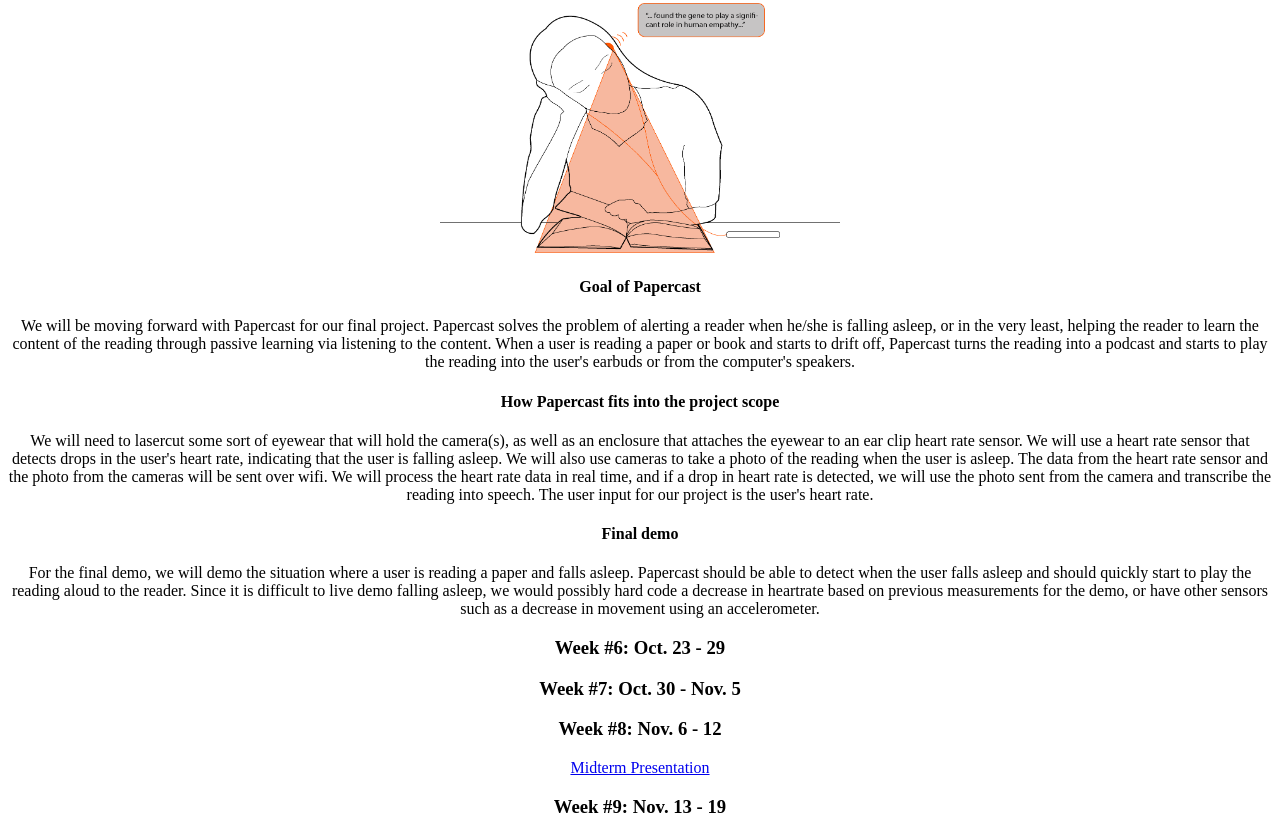
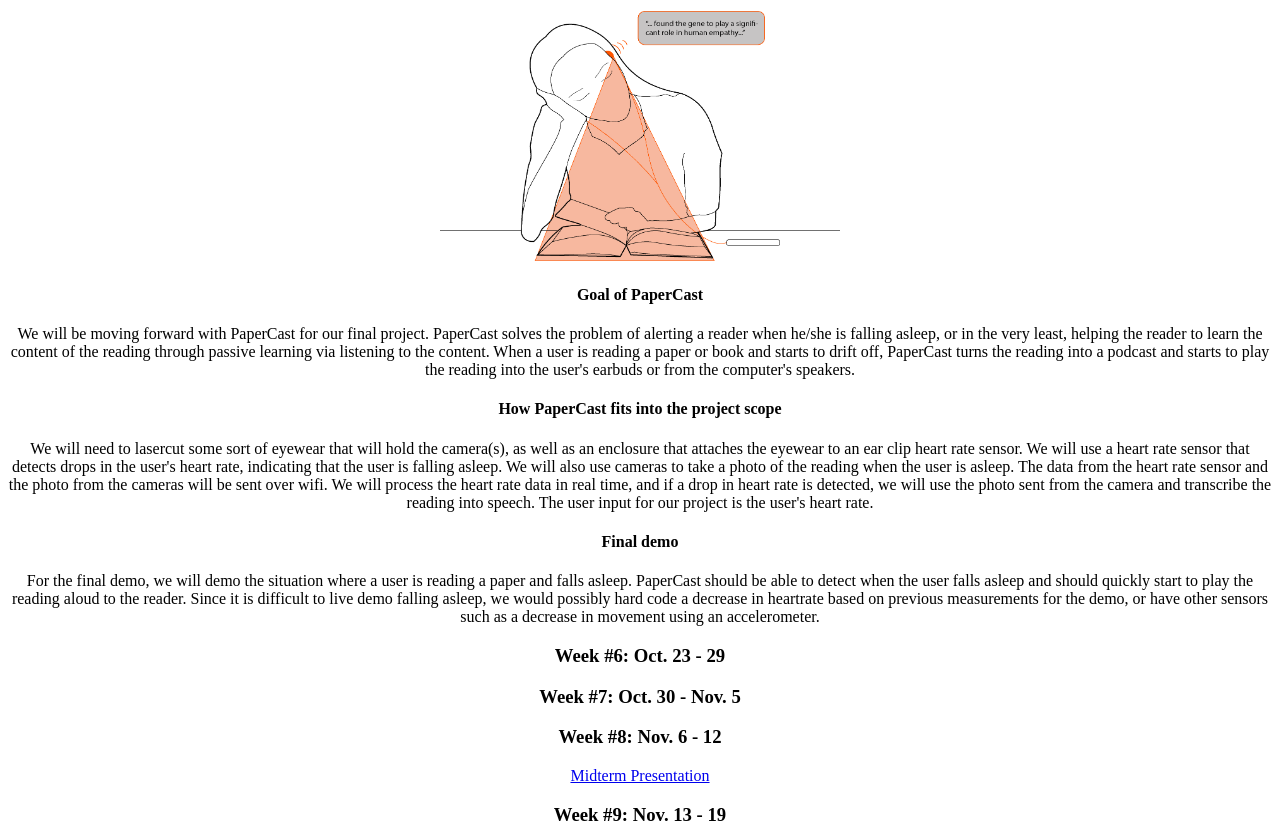
Before and after one commit to teresaylin/063project, a plain HTML site: page index.html in a window 1280 px wide. Shown: the part 2527-3353 px from the top of the page. Drawn offline with Linux system fonts and the light colour scheme.

Commit message:
corrected Papercast to PaperCast

```diff
--- a/index.html
+++ b/index.html
@@ -18,12 +18,12 @@
 
   <h3>Week #1: Sept. 18 - 24</h3>
   <h3>Week #2: Sept. 25 - Oct. 1</h3>
-  <p>HW5: 5 Ideas</p>
+  <h4>HW5: 5 Ideas</h4>
+  <img src="images/UrbanExploration.jpg" height="250" width="400">
   <img src="images/Papercast.jpg" height="250" width="400">
+  <img src="images/BumpingRings.jpg" height="250" width="400">
   <img src="images/Waiter.jpg" height="250" width="400">
   <img src="images/EmotionalShirts.jpg" height="250" width="400">
-  <img src="images/BumpingRings.jpg" height="250" width="400">
-  <img src="images/UrbanExploration.jpg" height="250" width="400">
 
   <h3>Week #3: Oct. 2 - 8</h3>
   <h3>Week #4: Oct. 9 - 15</h3>
@@ -37,24 +37,24 @@
   <h3>Week #5: Oct. 16 - 22</h3>
   <h4>HW10: Chosen Idea</h4>
   <img src="images/Idea1-Papercast.png" height="250" width="400">
-  <h4>Goal of Papercast</h4>
+  <h4>Goal of PaperCast</h4>
   <p>
-    We will be moving forward with Papercast for our final project.
-    Papercast solves the problem of alerting a reader when he/she is falling
+    We will be moving forward with PaperCast for our final project.
+    PaperCast solves the problem of alerting a reader when he/she is falling
     asleep, or in the very least, helping the reader to learn the content of
     the reading through passive learning via listening to the content. When
-    a user is reading a paper or book and starts to drift off, Papercast turns
+    a user is reading a paper or book and starts to drift off, PaperCast turns
     the reading into a podcast and starts to play the reading into the user's
     earbuds or from the computer's speakers.
   </p>
-  <h4>How Papercast fits into the project scope</h4>
+  <h4>How PaperCast fits into the project scope</h4>
   <p>
     We will need to lasercut some sort of eyewear that will hold the camera(s), as well as an enclosure that attaches the eyewear to an ear clip heart rate sensor. We will use a heart rate sensor that detects drops in the user's heart rate, indicating that the user is falling asleep. We will also use cameras to take a photo of the reading when the user is asleep. The data from the heart rate sensor and the photo from the cameras will be sent over wifi. We will process the heart rate data in real time, and if a drop in heart rate is detected, we will use the photo sent from the camera and transcribe the reading into speech. The user input for our project is the user's heart rate.
   </p>
   <h4>Final demo</h4>
   <p>
     For the final demo, we will demo the situation where a user is reading a
-    paper and falls asleep. Papercast should be able to detect when the user
+    paper and falls asleep. PaperCast should be able to detect when the user
     falls asleep and should quickly start to play the reading aloud to the
     reader. Since it is difficult to live demo falling asleep, we would possibly
     hard code a decrease in heartrate based on previous measurements for the demo,
```
